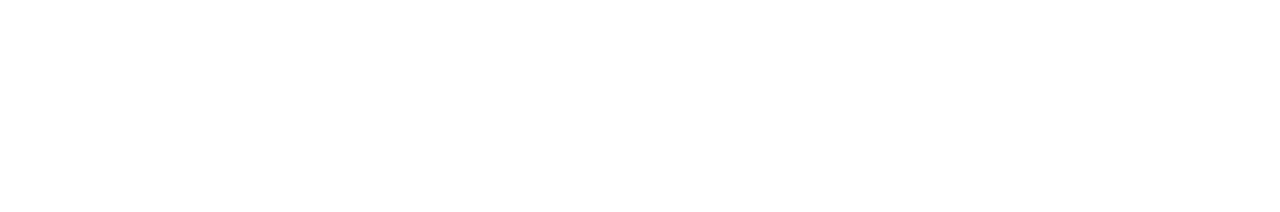
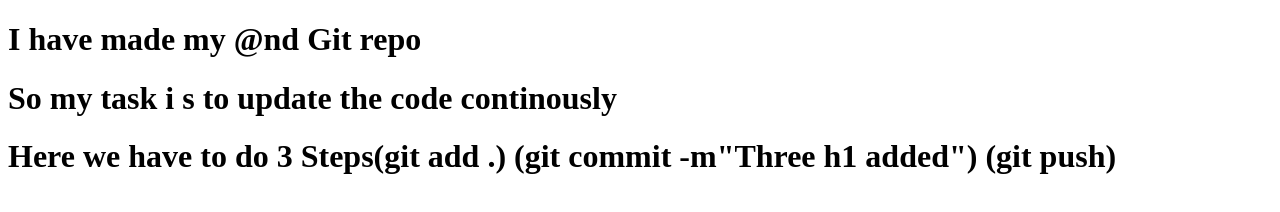
Before and after one commit to SM-Saim/my-second-repo, a plain HTML site: page index.html in a window 1280 px wide. Drawn offline with Linux system fonts and the light colour scheme.

Commit message:
Three header added

```diff
--- a/index.html
+++ b/index.html
@@ -7,6 +7,8 @@
     <title>My second Git Repo </title>
 </head>
 <body>
-
+    <h1>I have made my @nd Git repo</h1>
+    <h1>So my task i s to update the code continously</h1>
+    <h1>Here we have to do 3 Steps(git add .) (git commit -m"Three h1 added") (git push) </h1>
 </body>
 </html>
```
